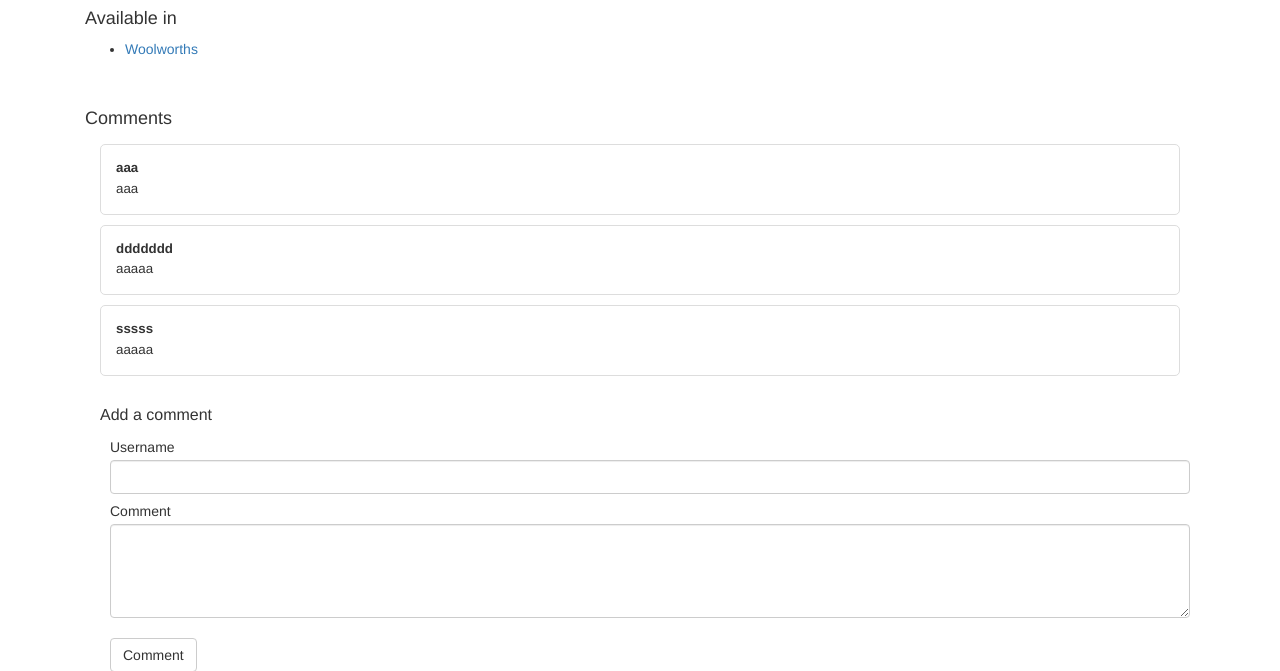
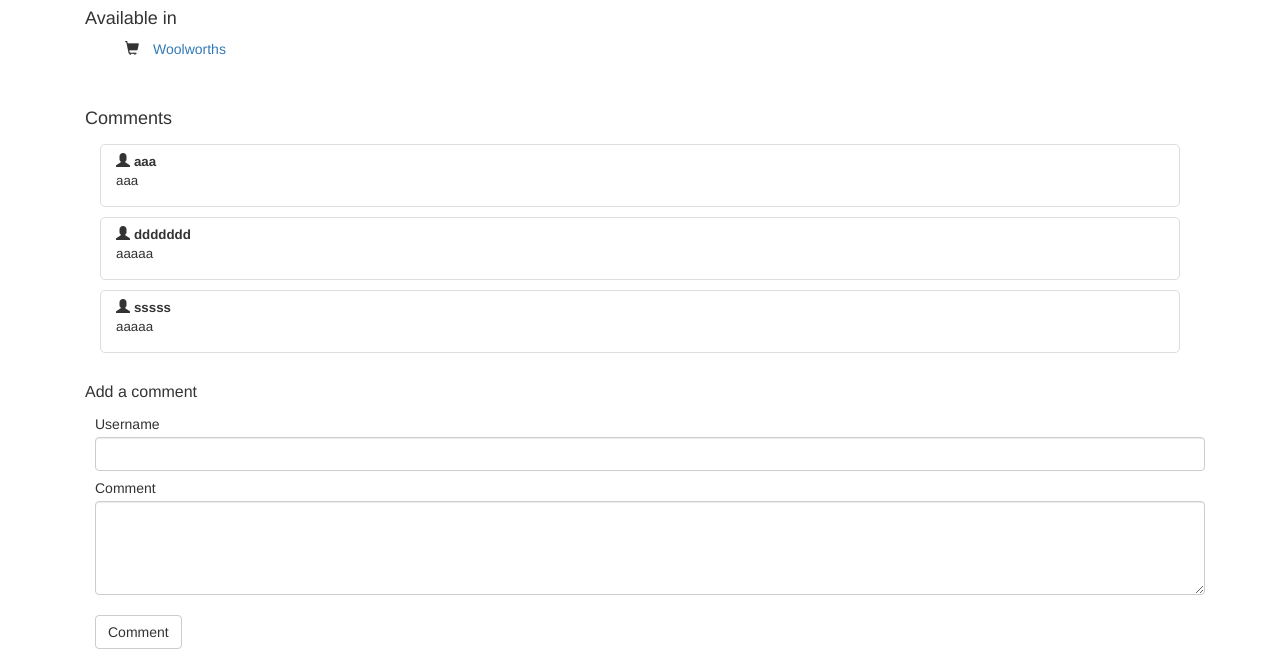
Before and after one commit to Hongyil1/The-Allergen-Filter, a Django app: page /allergyshop/product/1/ in a window 1280 px wide. Shown: the part 437-1108 px from the top of the page. Run offline with Django 3.2, Linux system fonts and the light colour scheme; data comes from the database, SQL or seed files in the repository; both versions use the stored data as it was after the commit; some libraries are stand-ins or nearby versions.

Commit message:
detail page

```diff
--- a/allergydb/allergyshop/templates/allergyshop/detail.html
+++ b/allergydb/allergyshop/templates/allergyshop/detail.html
@@ -38,20 +38,22 @@
     		  <h3>{{ product.name }}</h3>
     		  <img src="{{ product.picture }}" height="300px">
     		  <h4>Available in</h4>
-    		  <ul>
-				<li><a href="#">{{ product.stores }}</a></li>
+    		  <ul style="list-style-type: none;">
+				<li style=""><span class="glyphicon glyphicon-shopping-cart" aria-hidden="true"></span>&emsp;<a href="#">{{ product.stores }}</a></li>
     		  </ul>
     		</div>
 
-        <div class="col-md-12">
-          <h4>Comments</h4>
+            <div class="col-md-12">
+            <h4>Comments</h4>
             <div class="col-md-12 comments-section">
-        {% for comment in product.comment_set.all %}
+            {% for comment in product.comment_set.all %}
         		<div class="col-md-12 comment-box">
-              <h6 class="username">{{ comment.username }}</h6>
-        		  <p>{{ comment.comment_text }}</p>
+                    <span class="glyphicon glyphicon-user" aria-hidden="true"></span>
+                    <h6 class="username" style="display:inline;">{{ comment.username }}</h6>
+        		    <p>{{ comment.comment_text }}</p>
         		</div>
     		{% endfor %}
+            </div>
         </div>
 
         <form class="col-md-12" action="{% url 'product_comment' product.id %}" method="post">
```
Also changed, not shown: allergydb/db.sqlite3.
